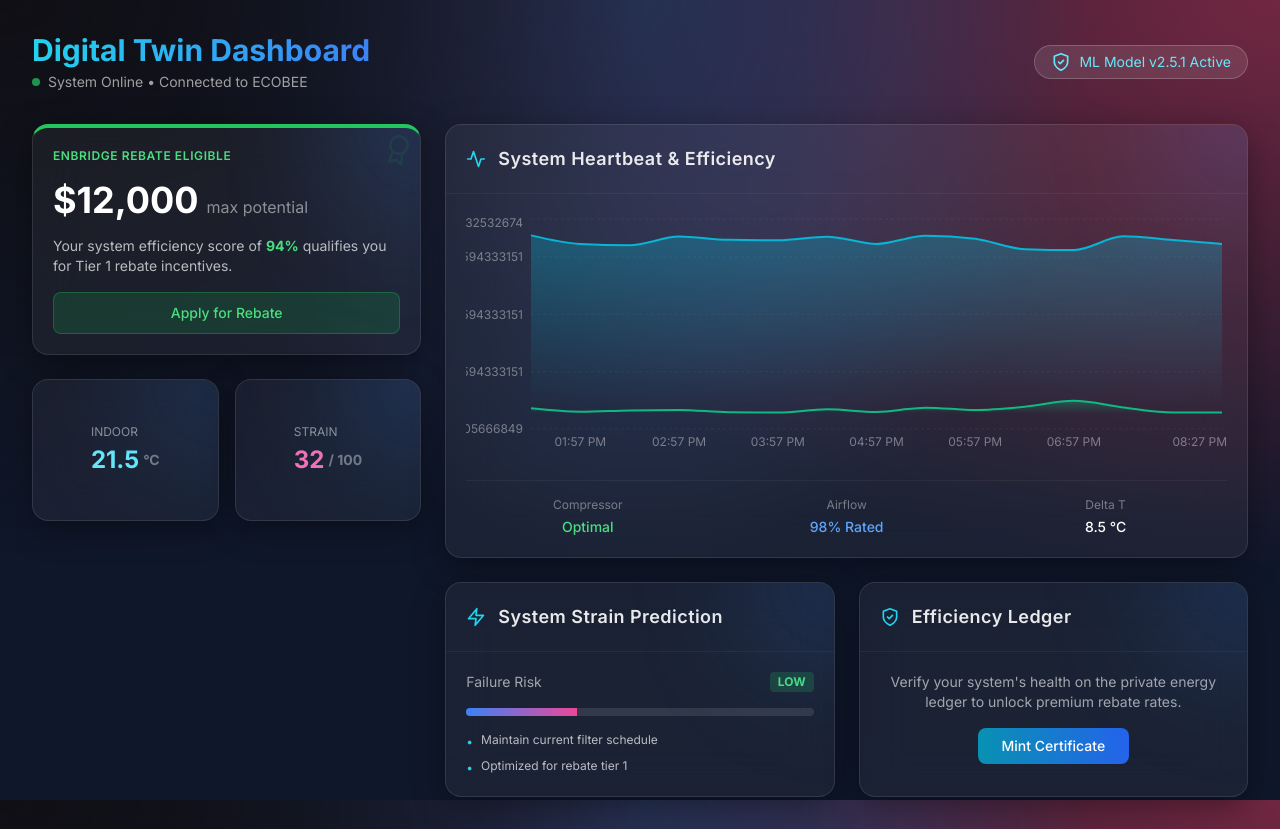
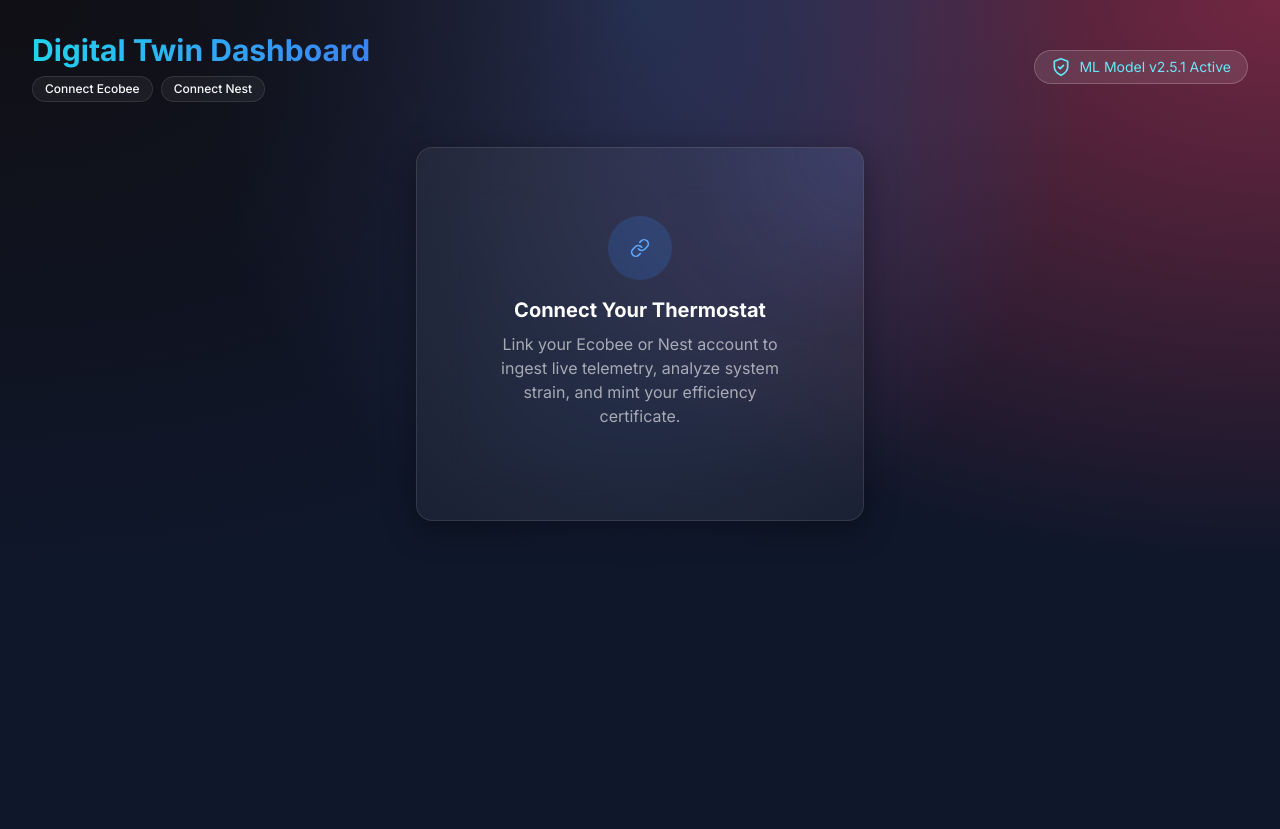
Before and after one commit to MaverickKing17/ambient-twin-prototype, a React (Vite) app: page / in a window 1280 px wide. After the commit the page ends 800 px from the top, so only its background shows below. Built offline with nearby package versions, Linux system fonts and the light colour scheme.

Commit message:
feat: Add Nest thermostat provider support
Integrates Nest as a new thermostat provider by updating the `ProviderType` enum and implementing a basic `ThermostatConnector` class. This enables the system to potentially connect to Nest thermostats for data retrieval.

```diff
--- a/components/Dashboard.tsx
+++ b/components/Dashboard.tsx
@@ -2,6 +2,7 @@ import React, { useState, useEffect, useCallback } from 'react';
 import { GlassCard } from './GlassCard';
 import { HeartbeatGraph } from './HeartbeatGraph';
 import { generateEfficiencyCertificate } from '../services/ledgerService';
+import { thermostatConnector } from '../services/ThermostatConnector';
 import {
   SystemStrainPrediction,
   EfficiencyCertificate,
@@ -10,66 +11,98 @@ import {
   HvacMode
 } from '../types';
 
-// Icons using standard SVG for zero dependencies in this example
 const Icons = {
   Activity: () => <svg xmlns="http://www.w3.org/2000/svg" width="20" height="20" viewBox="0 0 24 24" fill="none" stroke="currentColor" strokeWidth="2" strokeLinecap="round" strokeLinejoin="round"><path d="M22 12h-4l-3 9L9 3l-3 9H2"/></svg>,
   Zap: () => <svg xmlns="http://www.w3.org/2000/svg" width="20" height="20" viewBox="0 0 24 24" fill="none" stroke="currentColor" strokeWidth="2" strokeLinecap="round" strokeLinejoin="round"><polygon points="13 2 3 14 12 14 11 22 21 10 12 10 13 2"/></svg>,
   Award: () => <svg xmlns="http://www.w3.org/2000/svg" width="20" height="20" viewBox="0 0 24 24" fill="none" stroke="currentColor" strokeWidth="2" strokeLinecap="round" strokeLinejoin="round"><circle cx="12" cy="8" r="7"/><polyline points="8.21 13.89 7 23 12 20 17 23 15.79 13.88"/></svg>,
   Thermometer: () => <svg xmlns="http://www.w3.org/2000/svg" width="20" height="20" viewBox="0 0 24 24" fill="none" stroke="currentColor" strokeWidth="2" strokeLinecap="round" strokeLinejoin="round"><path d="M14 14.76V3.5a2.5 2.5 0 0 0-5 0v11.26a4.5 4.5 0 1 0 5 0z"/></svg>,
   ShieldCheck: () => <svg xmlns="http://www.w3.org/2000/svg" width="20" height="20" viewBox="0 0 24 24" fill="none" stroke="currentColor" strokeWidth="2" strokeLinecap="round" strokeLinejoin="round"><path d="M12 22s8-4 8-10V5l-8-3-8 3v7c0 6 8 10 8 10z"/><path d="m9 12 2 2 4-4"/></svg>,
-  AlertTriangle: () => <svg xmlns="http://www.w3.org/2000/svg" width="20" height="20" viewBox="0 0 24 24" fill="none" stroke="currentColor" strokeWidth="2" strokeLinecap="round" strokeLinejoin="round"><path d="m21.73 18-8-14a2 2 0 0 0-3.48 0l-8 14A2 2 0 0 0 4 21h16a2 2 0 0 0 1.73-3Z"/><line x1="12" y1="9" x2="12" y2="13"/><line x1="12" y1="17" x2="12.01" y2="17"/></svg>
-};
-
-// Mock Data Generator
-const generateMockData = (): TelemetryReading[] => {
-  const now = Date.now();
-  return Array.from({ length: 15 }, (_, i) => ({
-    timestamp: new Date(now - (14 - i) * 60000 * 30).toISOString(), // Every 30 mins
-    indoorTemp: 20 + Math.random() * 2,
-    outdoorTemp: 10 + Math.random() * 3,
-    humidity: 45 + Math.random() * 10,
-    targetTemp: 21,
-    fanStatus: Math.random() > 0.5,
-    compressorStatus: Math.random() > 0.7,
-    hvacMode: HvacMode.AUTO,
-    powerUsageWatts: 500 + Math.random() * 1000
-  }));
+  Link: () => <svg xmlns="http://www.w3.org/2000/svg" width="20" height="20" viewBox="0 0 24 24" fill="none" stroke="currentColor" strokeWidth="2" strokeLinecap="round" strokeLinejoin="round"><path d="M10 13a5 5 0 0 0 7.54.54l3-3a5 5 0 0 0-7.07-7.07l-1.72 1.71"/><path d="M14 11a5 5 0 0 0-7.54-.54l-3 3a5 5 0 0 0 7.07 7.07l1.71-1.71"/></svg>,
+  CheckCircle: () => <svg xmlns="http://www.w3.org/2000/svg" width="20" height="20" viewBox="0 0 24 24" fill="none" stroke="currentColor" strokeWidth="2" strokeLinecap="round" strokeLinejoin="round"><path d="M22 11.08V12a10 10 0 1 1-5.93-9.14"/><polyline points="22 4 12 14.01 9 11.01"/></svg>
 };
 
 export const Dashboard: React.FC = () => {
   const [readings, setReadings] = useState<TelemetryReading[]>([]);
   const [prediction, setPrediction] = useState<SystemStrainPrediction | null>(null);
   const [certificate, setCertificate] = useState<EfficiencyCertificate | null>(null);
-  const [isGenerating, setIsGenerating] = useState(false);
+  const [isMinting, setIsMinting] = useState(false);
 
-  // Initialize Data
+  // Connection State
+  const [connectedProvider, setConnectedProvider] = useState<ProviderType | null>(null);
+  const [isConnecting, setIsConnecting] = useState(false);
+
+  // Load initial data if connected
   useEffect(() => {
-    setReadings(generateMockData());
+    // Check if we have an existing session
+    if (thermostatConnector.isConnected(ProviderType.ECOBEE)) {
+      handleProviderSelect(ProviderType.ECOBEE, false);
+    } else if (thermostatConnector.isConnected(ProviderType.NEST)) {
+      handleProviderSelect(ProviderType.NEST, false);
+    }
+  }, []);
 
-    // Simulate ML Analysis result
+  const handleProviderSelect = async (provider: ProviderType, performAuth = true) => {
+    setIsConnecting(true);
+    try {
+      if (performAuth) {
+        // 1. Initiate Auth (Mock URL generation)
+        const authUrl = await thermostatConnector.initiateAuth(provider);
+        console.log(`Redirecting to ${authUrl}...`); // Demo purpose
+
+        // 2. Handle Callback (Mock Code Exchange)
+        await thermostatConnector.handleCallback(provider, 'mock_auth_code_123');
+      }
+
+      // 3. Fetch Data
+      const { readings: newReadings, metadata } = await thermostatConnector.fetchSystemStrainData(provider);
+
+      setConnectedProvider(provider);
+      setReadings(newReadings);
+      setCertificate(null); // Reset certificate on new connection
+
+      // 4. Simulate ML Prediction based on new data
+      const isNest = provider === ProviderType.NEST;
       setTimeout(() => {
         setPrediction({
-        strainScore: 32, // Low strain
-        efficiencyIndex: 0.94,
+          strainScore: isNest ? 24 : 35, // Nest simulated as slightly better
+          efficiencyIndex: isNest ? 0.96 : 0.92,
           predictedFailureRisk: 'LOW',
           anomalies: [],
-        recommendations: ['Maintain current filter schedule', 'Optimized for rebate tier 1']
+          recommendations: isNest
+            ? ['System optimized', 'Continue usage pattern']
+            : ['Check filter in 15 days', 'Optimized for rebate tier 1']
         });
-    }, 1000);
-  }, []);
+      }, 800);
+
+    } catch (error) {
+      console.error("Connection failed", error);
+    } finally {
+      setIsConnecting(false);
+    }
+  };
+
+  const handleDisconnect = () => {
+    if (connectedProvider) {
+      thermostatConnector.disconnect(connectedProvider);
+      setConnectedProvider(null);
+      setReadings([]);
+      setPrediction(null);
+      setCertificate(null);
+    }
+  };
 
   const handleMintCertificate = useCallback(async () => {
-    if (!prediction) return;
-    setIsGenerating(true);
+    if (!prediction || !connectedProvider) return;
+    setIsMinting(true);
     try {
-      const cert = await generateEfficiencyCertificate('ECOBEE-X92-2025', prediction);
+      const cert = await generateEfficiencyCertificate(`${connectedProvider}-DEVICE-001`, prediction);
       setCertificate(cert);
     } catch (e) {
       console.error("Ledger error", e);
     } finally {
-      setIsGenerating(false);
+      setIsMinting(false);
     }
-  }, [prediction]);
+  }, [prediction, connectedProvider]);
 
   return (
     <div className="max-w-7xl mx-auto space-y-6">
@@ -78,10 +111,39 @@ export const Dashboard: React.FC = () => {
           <h1 className="text-3xl font-bold bg-clip-text text-transparent bg-gradient-to-r from-cyan-400 to-blue-500">
             Digital Twin Dashboard
           </h1>
-          <p className="text-white/60 text-sm mt-1 flex items-center gap-2">
+          <div className="mt-2 flex items-center gap-3">
+            {!connectedProvider ? (
+              <div className="flex gap-2">
+                <button
+                  onClick={() => handleProviderSelect(ProviderType.ECOBEE)}
+                  disabled={isConnecting}
+                  className="px-3 py-1 rounded-full bg-white/5 hover:bg-white/10 border border-white/10 text-xs font-medium transition-colors flex items-center gap-2"
+                >
+                   {isConnecting ? 'Connecting...' : 'Connect Ecobee'}
+                </button>
+                <button
+                   onClick={() => handleProviderSelect(ProviderType.NEST)}
+                   disabled={isConnecting}
+                   className="px-3 py-1 rounded-full bg-white/5 hover:bg-white/10 border border-white/10 text-xs font-medium transition-colors flex items-center gap-2"
+                >
+                   {isConnecting ? 'Connecting...' : 'Connect Nest'}
+                </button>
+              </div>
+            ) : (
+              <div className="flex items-center gap-2">
+                 <span className="flex items-center gap-2 text-sm text-green-400">
                     <span className="w-2 h-2 rounded-full bg-green-500 animate-pulse"></span>
-            System Online • Connected to {ProviderType.ECOBEE}
-          </p>
+                    Connected to {connectedProvider}
+                 </span>
+                 <button
+                    onClick={handleDisconnect}
+                    className="text-xs text-white/40 hover:text-white underline ml-2"
+                 >
+                    Disconnect
+                 </button>
+              </div>
+            )}
+          </div>
         </div>
         <div className="bg-white/10 backdrop-blur-md border border-white/20 rounded-full px-4 py-1.5 flex items-center gap-2 text-sm text-cyan-300">
           <Icons.ShieldCheck />
@@ -89,8 +151,21 @@ export const Dashboard: React.FC = () => {
         </div>
       </header>
 
+      {/* Main Content - Only show if connected */}
+      {!connectedProvider ? (
+        <div className="flex items-center justify-center h-[400px]">
+          <GlassCard className="text-center p-12 max-w-md">
+            <div className="mx-auto w-16 h-16 bg-blue-500/20 rounded-full flex items-center justify-center text-blue-400 mb-4">
+              <Icons.Link />
+            </div>
+            <h2 className="text-xl font-bold text-white mb-2">Connect Your Thermostat</h2>
+            <p className="text-white/60 mb-6">
+              Link your Ecobee or Nest account to ingest live telemetry, analyze system strain, and mint your efficiency certificate.
+            </p>
+          </GlassCard>
+        </div>
+      ) : (
         <div className="grid grid-cols-1 lg:grid-cols-3 gap-6">
-
           {/* Left Column: Stats & Rebate */}
           <div className="space-y-6 lg:col-span-1">
             {/* Rebate Card */}
@@ -124,7 +199,7 @@ export const Dashboard: React.FC = () => {
                <GlassCard className="flex flex-col items-center justify-center py-6">
                   <div className="text-white/50 text-xs uppercase mb-1">Indoor</div>
                   <div className="text-2xl font-bold text-cyan-300 flex items-center gap-1">
-                  21.5 <span className="text-sm text-white/40">°C</span>
+                    {readings[readings.length-1]?.indoorTemp.toFixed(1)} <span className="text-sm text-white/40">°C</span>
                   </div>
                </GlassCard>
                <GlassCard className="flex flex-col items-center justify-center py-6">
@@ -192,10 +267,10 @@ export const Dashboard: React.FC = () => {
                       </p>
                       <button
                         onClick={handleMintCertificate}
-                      disabled={isGenerating || !prediction}
+                        disabled={isMinting || !prediction}
                         className="px-6 py-2 rounded-lg bg-gradient-to-r from-cyan-600 to-blue-600 hover:from-cyan-500 hover:to-blue-500 text-white font-medium text-sm transition-all disabled:opacity-50 disabled:cursor-not-allowed flex items-center gap-2"
                       >
-                      {isGenerating ? (
+                        {isMinting ? (
                           <>
                             <svg className="animate-spin h-4 w-4 text-white" xmlns="http://www.w3.org/2000/svg" fill="none" viewBox="0 0 24 24"><circle className="opacity-25" cx="12" cy="12" r="10" stroke="currentColor" strokeWidth="4"></circle><path className="opacity-75" fill="currentColor" d="M4 12a8 8 0 018-8V0C5.373 0 0 5.373 0 12h4zm2 5.291A7.962 7.962 0 014 12H0c0 3.042 1.135 5.824 3 7.938l3-2.647z"></path></svg>
                             Minting...
@@ -206,7 +281,7 @@ export const Dashboard: React.FC = () => {
                   ) : (
                     <div className="bg-green-500/10 border border-green-500/20 rounded-lg p-3 space-y-2">
                       <div className="flex items-center gap-2 text-green-400 text-sm font-bold">
-                      <Icons.Award /> Certificate Minted
+                        <Icons.CheckCircle /> Certificate Minted
                       </div>
                       <div className="space-y-1 text-xs text-white/60 font-mono break-all">
                         <div className="flex justify-between">
@@ -225,6 +300,7 @@ export const Dashboard: React.FC = () => {
              </div>
           </div>
         </div>
+      )}
     </div>
   );
 };
--- /dev/null
+++ b/services/ThermostatConnector.ts
@@ -0,0 +1,154 @@
+import { ProviderType, TelemetryReading, HvacMode } from '../types';
+
+interface AuthConfig {
+  clientId: string;
+  authUrl: string;
+  scope: string;
+  redirectUri: string;
+}
+
+interface AuthToken {
+  accessToken: string;
+  refreshToken: string;
+  expiresIn: number;
+  timestamp: number;
+}
+
+export class ThermostatConnector {
+  private static STORAGE_KEY = 'hvac_digital_twin_auth';
+
+  private configs: Record<ProviderType, AuthConfig> = {
+    [ProviderType.ECOBEE]: {
+      clientId: 'ecobee-twin-app-v1',
+      authUrl: 'https://api.ecobee.com/authorize',
+      scope: 'smartRead',
+      redirectUri: 'http://localhost:3000/callback/ecobee'
+    },
+    [ProviderType.NEST]: {
+      clientId: 'nest-device-access-project-id',
+      authUrl: 'https://nestservices.google.com/partnerconnections',
+      scope: 'https://www.googleapis.com/auth/sdm.service',
+      redirectUri: 'http://localhost:3000/callback/nest'
+    },
+    [ProviderType.HONEYWELL]: {
+      clientId: 'honeywell-connect',
+      authUrl: 'https://api.honeywell.com/oauth2/authorize',
+      scope: 'Thermostat-Read',
+      redirectUri: 'http://localhost:3000/callback/honeywell'
+    }
+  };
+
+  /**
+   * Generates the OAuth URL.
+   * In a real app, this initiates the redirect.
+   */
+  public async initiateAuth(provider: ProviderType): Promise<string> {
+    const config = this.configs[provider];
+    const state = Math.random().toString(36).substring(7);
+    sessionStorage.setItem('oauth_state', state);
+
+    const params = new URLSearchParams({
+      response_type: 'code',
+      client_id: config.clientId,
+      redirect_uri: config.redirectUri,
+      scope: config.scope,
+      state: state
+    });
+
+    // Simulate network delay
+    await new Promise(resolve => setTimeout(resolve, 800));
+    return `${config.authUrl}?${params.toString()}`;
+  }
+
+  /**
+   * Handling the callback code exchange.
+   */
+  public async handleCallback(provider: ProviderType, code: string): Promise<AuthToken> {
+    // Simulate token exchange API call
+    await new Promise(resolve => setTimeout(resolve, 1500));
+
+    const mockToken: AuthToken = {
+      accessToken: `access_${provider}_${code.substring(0, 5)}_${Date.now()}`,
+      refreshToken: `refresh_${provider}_${Date.now()}`,
+      expiresIn: 3600,
+      timestamp: Date.now()
+    };
+
+    this.saveToken(provider, mockToken);
+    return mockToken;
+  }
+
+  public isConnected(provider: ProviderType): boolean {
+    const token = this.getToken(provider);
+    return !!token && (Date.now() - token.timestamp < token.expiresIn * 1000);
+  }
+
+  public disconnect(provider: ProviderType): void {
+    const tokens = this.getAllTokens();
+    delete tokens[provider];
+    localStorage.setItem(ThermostatConnector.STORAGE_KEY, JSON.stringify(tokens));
+  }
+
+  /**
+   * Fetches telemetry formatted for the System Strain ML Model.
+   */
+  public async fetchSystemStrainData(provider: ProviderType): Promise<{ readings: TelemetryReading[], metadata: any }> {
+    if (!this.isConnected(provider)) {
+      throw new Error(`Auth Error: Not connected to ${provider}`);
+    }
+
+    // Simulate fetching data from the provider's API
+    await new Promise(resolve => setTimeout(resolve, 1000));
+
+    // Create unique data profiles based on provider to visualize difference in UI
+    const now = Date.now();
+    const isNest = provider === ProviderType.NEST;
+
+    // Nest profile: Higher efficiency, smoother curves
+    // Ecobee profile: More frequent updates, slightly more noise simulated
+    const baseTemp = isNest ? 21.5 : 20.5;
+    const variance = isNest ? 0.5 : 1.5;
+
+    const readings: TelemetryReading[] = Array.from({ length: 24 }, (_, i) => ({
+      timestamp: new Date(now - (23 - i) * 3600000).toISOString(),
+      indoorTemp: baseTemp + Math.sin(i / 3) * variance,
+      outdoorTemp: 10 + Math.cos(i / 8) * 5,
+      humidity: 45 + Math.random() * 5,
+      targetTemp: 22,
+      fanStatus: i % 3 === 0,
+      compressorStatus: i % 3 === 0,
+      hvacMode: HvacMode.AUTO,
+      powerUsageWatts: (i % 3 === 0) ? (isNest ? 1800 : 2200) : 150 // Nest simulated as more efficient
+    }));
+
+    return {
+      readings,
+      metadata: {
+        firmwareVersion: isNest ? 'NestOS-5.4' : 'Eco-4.2.0',
+        lastServiceDate: '2024-01-10',
+        sqFootage: 2400
+      }
+    };
+  }
+
+  private saveToken(provider: ProviderType, token: AuthToken) {
+    const tokens = this.getAllTokens();
+    tokens[provider] = token;
+    localStorage.setItem(ThermostatConnector.STORAGE_KEY, JSON.stringify(tokens));
+  }
+
+  private getToken(provider: ProviderType): AuthToken | null {
+    const tokens = this.getAllTokens();
+    return tokens[provider] || null;
+  }
+
+  private getAllTokens(): Record<string, AuthToken> {
+    try {
+      return JSON.parse(localStorage.getItem(ThermostatConnector.STORAGE_KEY) || '{}');
+    } catch {
+      return {};
+    }
+  }
+}
+
+export const thermostatConnector = new ThermostatConnector();
--- a/types.ts
+++ b/types.ts
@@ -2,7 +2,8 @@
 
 export enum ProviderType {
   ECOBEE = 'ECOBEE',
-  HONEYWELL = 'HONEYWELL'
+  HONEYWELL = 'HONEYWELL',
+  NEST = 'NEST'
 }
 
 export enum HvacMode {
```
Lines whose indentation alone changed are shown as unchanged.
